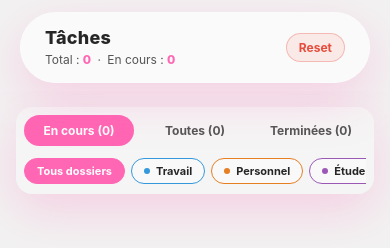
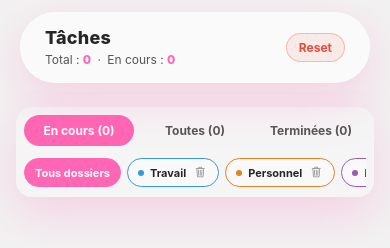
Before and after one commit to claire-arsena/ToDo-List, a React Native app in the folder todo-mobile/: screen /Tasks in a window 390 px wide. Shown: the top 248 px of the page. Built offline with nearby package versions, Linux system fonts and the light colour scheme.

Commit message:
feat: palette de 14 couleurs et suppression de dossier

```diff
--- a/todo-mobile/src/components/Modal/TaskFormModal.jsx
+++ b/todo-mobile/src/components/Modal/TaskFormModal.jsx
@@ -1,7 +1,7 @@
 import React, { useContext, useState, useEffect } from 'react';
 import {
   Modal, View, Text, TextInput, TouchableOpacity,
-  ScrollView, StyleSheet, KeyboardAvoidingView, Platform,
+  ScrollView, StyleSheet, KeyboardAvoidingView, Platform, Alert,
 } from 'react-native';
 import { BlurView } from 'expo-blur';
 import { LinearGradient } from 'expo-linear-gradient';
@@ -13,7 +13,22 @@ import { ETATS } from '../../config/constants';
 import DatePickerInput from '../DatePickerInput';
 import { COLORS, SHADOWS } from '../../theme';
 
-const FOLDER_COLORS = ['#3498db', '#2ecc71', '#9b59b6', '#e67e22', '#e74c3c', '#ff66b3'];
+const FOLDER_COLORS = [
+  '#3498db', // Bleu Océan
+  '#2ecc71', // Vert Émeraude
+  '#9b59b6', // Violet Néon
+  '#e67e22', // Orange Corail
+  '#e74c3c', // Rouge Rubis
+  '#ff66b3', // Rose Bonbon
+  '#1abc9c', // Turquoise
+  '#f1c40f', // Jaune Soleil
+  '#e84393', // Magenta
+  '#00cec9', // Cyan Menthe
+  '#6c5ce7', // Indigo
+  '#fd79a8', // Rose Pastel
+  '#00b894', // Vert Menthe
+  '#fdcb6e', // Or Doux
+];
 
 const getToday = () => {
   const d = new Date();
@@ -32,7 +47,7 @@ const EMPTY = {
 };
 
 export default function TaskFormModal() {
-  const { addTask, updateTask, folders, addFolder } = useContext(TodoContext);
+  const { addTask, updateTask, folders, addFolder, deleteFolder } = useContext(TodoContext);
   const { isModalOpen, modalType, modalData, closeModal } = useContext(ModalContext);
   const [form, setForm] = useState(EMPTY);
 
@@ -67,6 +82,28 @@ export default function TaskFormModal() {
     set('folderId', created.id);
     setNewFolderTitle('');
     setShowNewFolderForm(false);
+  };
+
+  const handleDeleteFolder = (folderId, folderTitle) => {
+    const doDelete = () => {
+      deleteFolder(folderId);
+      if (form.folderId === folderId) set('folderId', null);
+    };
+
+    if (Platform.OS === 'web') {
+      if (window.confirm(`Supprimer le dossier "${folderTitle}" ? Les tâches associées n'auront plus de dossier.`)) {
+        doDelete();
+      }
+    } else {
+      Alert.alert(
+        'Supprimer le dossier',
+        `Supprimer le dossier "${folderTitle}" ? Les tâches associées n'auront plus de dossier.`,
+        [
+          { text: 'Annuler', style: 'cancel' },
+          { text: 'Supprimer', style: 'destructive', onPress: doDelete },
+        ]
+      );
+    }
   };
 
   const handleSubmit = () => {
@@ -122,7 +159,7 @@ export default function TaskFormModal() {
                 />
               </View>
 
-              {/* Choix du Dossier avec couleur */}
+              {/* Choix du Dossier avec couleur et suppression */}
               <View style={styles.formGroup}>
                 <View style={styles.labelRow}>
                   <Text style={styles.label}>Dossier (Optionnel)</Text>
@@ -139,20 +176,31 @@ export default function TaskFormModal() {
                       style={styles.input}
                       value={newFolderTitle}
                       onChangeText={setNewFolderTitle}
-                      placeholder="Nom du dossier..."
+                      placeholder="Nom du dossier (ex: Marketing, Sport...)"
                       placeholderTextColor={COLORS.textMuted}
                     />
                     <Text style={[styles.label, { marginTop: 8 }]}>Couleur du dossier :</Text>
+                    <ScrollView horizontal showsHorizontalScrollIndicator={false}>
                       <View style={styles.colorPickerRow}>
                         {FOLDER_COLORS.map((c) => (
                           <TouchableOpacity
                             key={c}
-                          style={[styles.colorDot, { backgroundColor: c }, newFolderColor === c && styles.colorDotActive]}
+                            style={[
+                              styles.colorDot,
+                              { backgroundColor: c },
+                              newFolderColor === c && styles.colorDotActive,
+                            ]}
                             onPress={() => setNewFolderColor(c)}
                           />
                         ))}
                       </View>
-                    <TouchableOpacity style={styles.createFolderSubmit} onPress={handleCreateFolder}>
+                    </ScrollView>
+
+                    <TouchableOpacity
+                      style={[styles.createFolderSubmit, !newFolderTitle.trim() && { opacity: 0.5 }]}
+                      onPress={handleCreateFolder}
+                      disabled={!newFolderTitle.trim()}
+                    >
                       <Text style={styles.createFolderSubmitText}>Créer le dossier</Text>
                     </TouchableOpacity>
                   </View>
@@ -171,13 +219,16 @@ export default function TaskFormModal() {
                       {folders.map((f) => {
                         const isSelected = form.folderId === f.id;
                         return (
-                          <TouchableOpacity
+                          <View
                             key={f.id}
                             style={[
                               styles.folderChip,
                               { borderColor: f.color },
                               isSelected && { backgroundColor: f.color },
                             ]}
+                          >
+                            <TouchableOpacity
+                              style={styles.folderChipSelectArea}
                               onPress={() => set('folderId', f.id)}
                             >
                               <View style={[styles.smallDot, { backgroundColor: isSelected ? '#fff' : f.color }]} />
@@ -185,6 +236,20 @@ export default function TaskFormModal() {
                                 {f.title}
                               </Text>
                             </TouchableOpacity>
+
+                            {/* Bouton de suppression du dossier */}
+                            <TouchableOpacity
+                              style={styles.deleteFolderIcon}
+                              onPress={() => handleDeleteFolder(f.id, f.title)}
+                              hitSlop={{ top: 8, bottom: 8, left: 8, right: 8 }}
+                            >
+                              <Ionicons
+                                name="trash-outline"
+                                size={13}
+                                color={isSelected ? '#fff' : COLORS.textMuted}
+                              />
+                            </TouchableOpacity>
+                          </View>
                         );
                       })}
                     </View>
@@ -336,18 +401,19 @@ const styles = StyleSheet.create({
   folderChip: {
     flexDirection: 'row',
     alignItems: 'center',
-    gap: 6,
-    paddingHorizontal: 12,
-    paddingVertical: 6,
+    paddingHorizontal: 10,
+    paddingVertical: 5,
     borderRadius: 20,
     backgroundColor: 'rgba(255,255,255,0.4)',
     borderWidth: 1.5,
     borderColor: 'rgba(0,0,0,0.1)',
   },
+  folderChipSelectArea: { flexDirection: 'row', alignItems: 'center', gap: 6 },
   folderChipActive: { backgroundColor: COLORS.pinkDark, borderColor: COLORS.pinkDark },
   folderChipText: { fontSize: 12, fontWeight: '700', color: COLORS.text },
   folderChipTextActive: { color: '#fff' },
   smallDot: { width: 8, height: 8, borderRadius: 4 },
+  deleteFolderIcon: { marginLeft: 6, padding: 2 },
 
   newFolderCard: {
     padding: 12,
@@ -356,13 +422,13 @@ const styles = StyleSheet.create({
     borderWidth: 1,
     borderColor: 'rgba(255,255,255,0.7)',
   },
-  colorPickerRow: { flexDirection: 'row', gap: 10, marginTop: 6 },
+  colorPickerRow: { flexDirection: 'row', gap: 8, paddingVertical: 6 },
   colorDot: { width: 28, height: 28, borderRadius: 14 },
   colorDotActive: { borderWidth: 3, borderColor: '#fff', shadowColor: '#000', shadowOpacity: 0.3, shadowRadius: 4 },
   createFolderSubmit: {
     marginTop: 10,
     backgroundColor: COLORS.pinkDark,
-    paddingVertical: 8,
+    paddingVertical: 9,
     borderRadius: 12,
     alignItems: 'center',
   },
--- a/todo-mobile/src/views/Tasks/Tasks.jsx
+++ b/todo-mobile/src/views/Tasks/Tasks.jsx
@@ -1,14 +1,37 @@
 import React, { useContext, useState, useMemo } from 'react';
-import { View, Text, TouchableOpacity, ScrollView, StyleSheet } from 'react-native';
+import { View, Text, TouchableOpacity, ScrollView, StyleSheet, Platform, Alert } from 'react-native';
+import { Ionicons } from '@expo/vector-icons';
 import { TodoContext } from '../../ctx/TodoContext';
 import TasksItem from './TasksItem';
 import GlassCard from '../../components/GlassCard';
 import { COLORS } from '../../theme';
 
 export default function Tasks() {
-  const { tasks, folders } = useContext(TodoContext);
+  const { tasks, folders, deleteFolder } = useContext(TodoContext);
   const [filterTab, setFilterTab] = useState('active'); // 'all', 'active', 'completed'
   const [selectedFolderId, setSelectedFolderId] = useState(null); // null = all folders
+
+  const handleDeleteFolder = (folderId, folderTitle) => {
+    const doDelete = () => {
+      deleteFolder(folderId);
+      if (selectedFolderId === folderId) setSelectedFolderId(null);
+    };
+
+    if (Platform.OS === 'web') {
+      if (window.confirm(`Supprimer le dossier "${folderTitle}" ? Les tâches associées n'auront plus de dossier.`)) {
+        doDelete();
+      }
+    } else {
+      Alert.alert(
+        'Supprimer le dossier',
+        `Supprimer le dossier "${folderTitle}" ? Les tâches associées n'auront plus de dossier.`,
+        [
+          { text: 'Annuler', style: 'cancel' },
+          { text: 'Supprimer', style: 'destructive', onPress: doDelete },
+        ]
+      );
+    }
+  };
 
   const filtered = useMemo(() => {
     let r = [...tasks];
@@ -93,13 +116,16 @@ export default function Tasks() {
               {folders.map((f) => {
                 const active = selectedFolderId === f.id;
                 return (
-                  <TouchableOpacity
+                  <View
                     key={f.id}
                     style={[
                       styles.folderFilterChip,
                       { borderColor: f.color },
                       active && { backgroundColor: f.color },
                     ]}
+                  >
+                    <TouchableOpacity
+                      style={styles.folderFilterSelectArea}
                       onPress={() => setSelectedFolderId(active ? null : f.id)}
                     >
                       <View style={[styles.dot, { backgroundColor: active ? '#fff' : f.color }]} />
@@ -107,6 +133,20 @@ export default function Tasks() {
                         {f.title}
                       </Text>
                     </TouchableOpacity>
+
+                    {/* Trash icon to delete folder */}
+                    <TouchableOpacity
+                      style={styles.deleteFolderBtn}
+                      onPress={() => handleDeleteFolder(f.id, f.title)}
+                      hitSlop={{ top: 8, bottom: 8, left: 8, right: 8 }}
+                    >
+                      <Ionicons
+                        name="trash-outline"
+                        size={12}
+                        color={active ? '#fff' : COLORS.textMuted}
+                      />
+                    </TouchableOpacity>
+                  </View>
                 );
               })}
             </View>
@@ -156,18 +196,19 @@ const styles = StyleSheet.create({
   folderFilterChip: {
     flexDirection: 'row',
     alignItems: 'center',
-    gap: 6,
-    paddingHorizontal: 12,
+    paddingHorizontal: 10,
     paddingVertical: 5,
     borderRadius: 16,
     backgroundColor: 'rgba(255,255,255,0.4)',
     borderWidth: 1.5,
     borderColor: 'rgba(0,0,0,0.1)',
   },
+  folderFilterSelectArea: { flexDirection: 'row', alignItems: 'center', gap: 6 },
   folderFilterChipActive: { backgroundColor: COLORS.pinkDark, borderColor: COLORS.pinkDark },
   folderFilterText: { fontSize: 11, fontWeight: '700', color: COLORS.text },
   folderFilterTextActive: { color: '#fff' },
   dot: { width: 6, height: 6, borderRadius: 3 },
+  deleteFolderBtn: { marginLeft: 6, padding: 2 },
 
   list: { gap: 4 },
   empty: { alignItems: 'center', paddingVertical: 40, paddingHorizontal: 20 },
```
Lines whose indentation alone changed are shown as unchanged.
